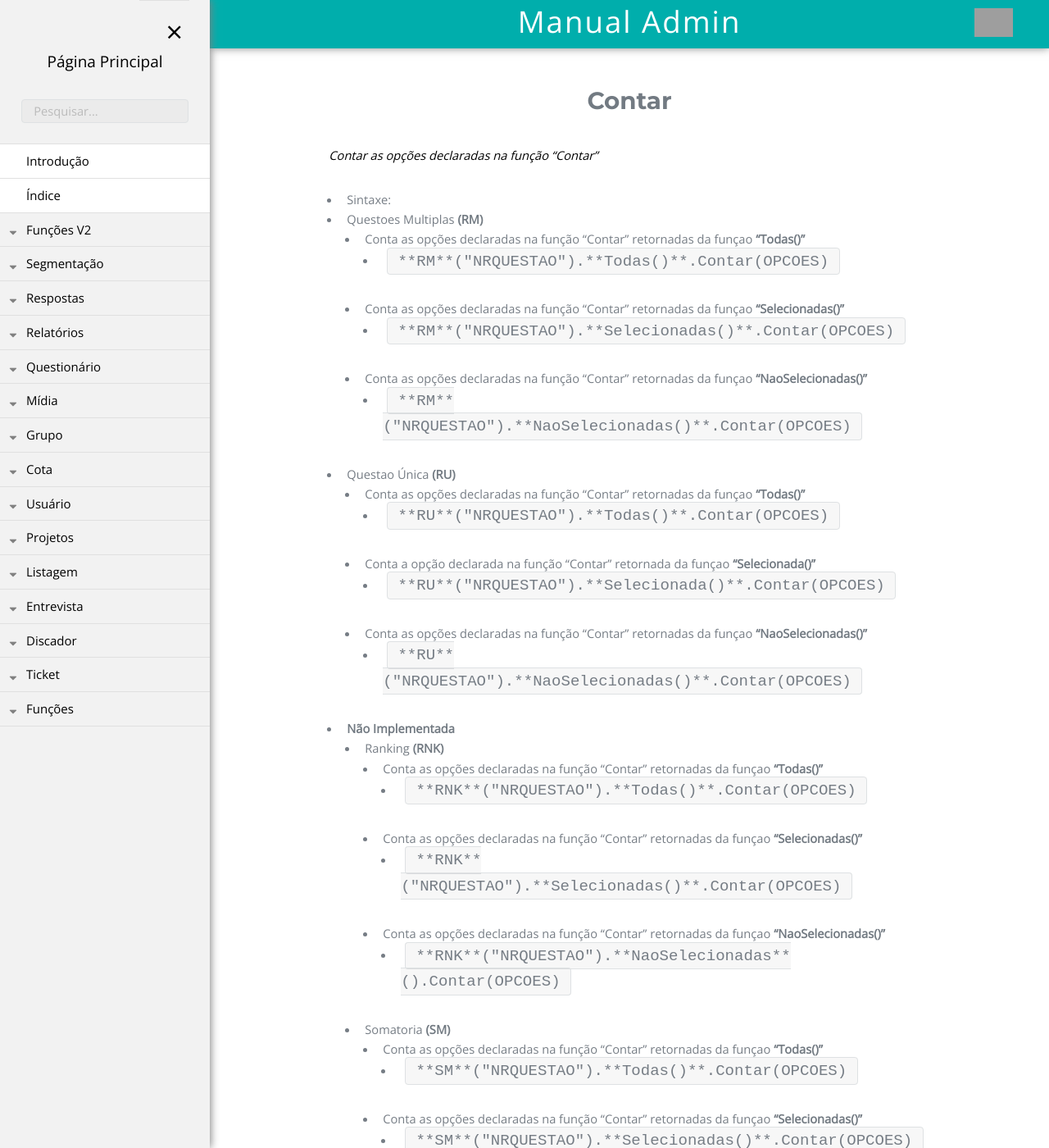
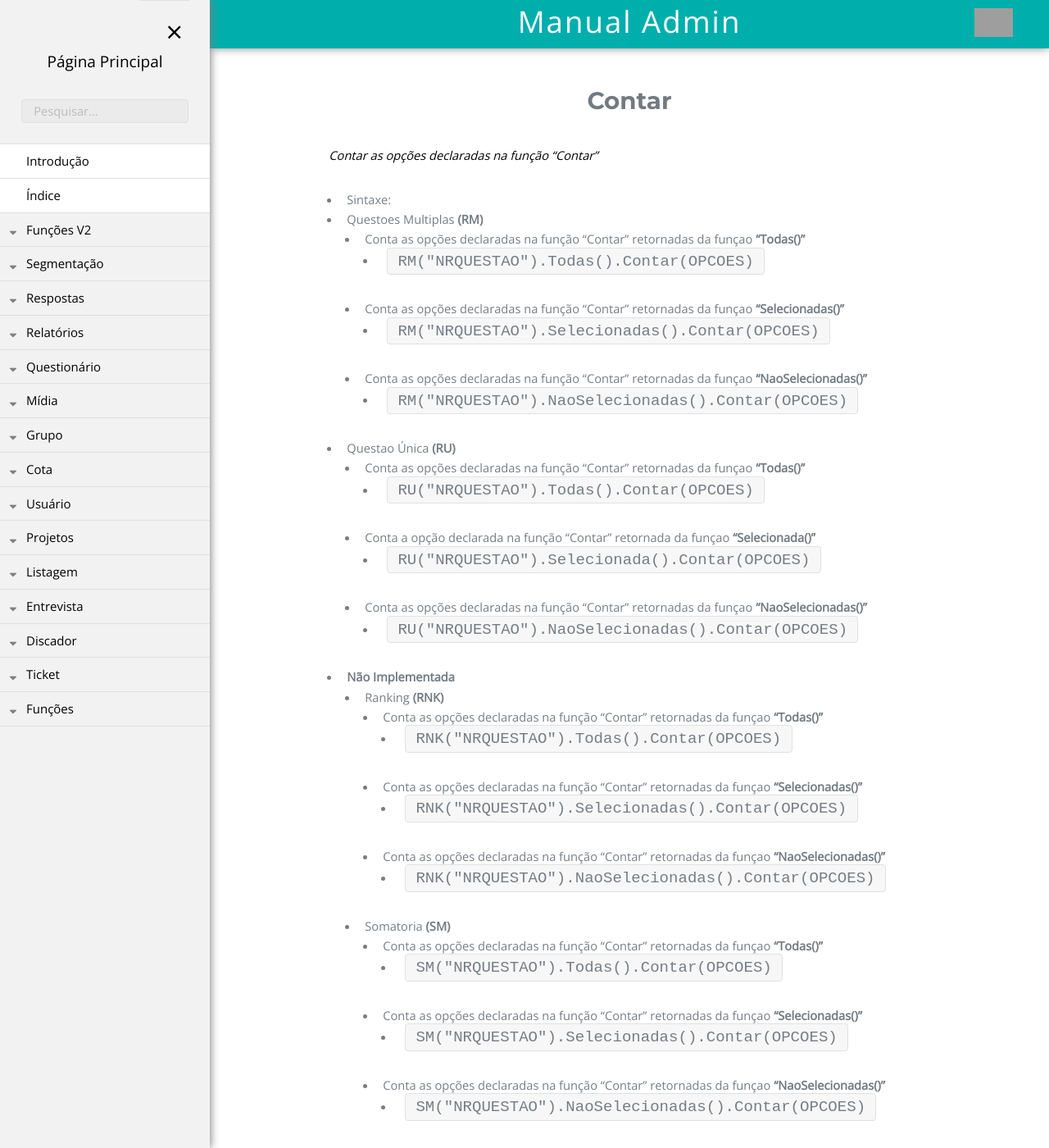
Before and after one commit to rogerio-figueiredo-hsr/hsrtechonline.github.io, a Jekyll site: the page built from _posts/2019-04-01-contar.md, in a window 1280 px wide and 1400 px high. Shown: the whole window at 82% size. Built offline with Jekyll 4.4.1, drawn with Linux system fonts in a browser that asks for light colours; some of the changed text lies outside the part shown; grey boxes are pictures that could not be loaded.

Commit message:
Correção de formatação

```diff
--- a/_posts/2019-04-01-contar.md
+++ b/_posts/2019-04-01-contar.md
@@ -12,40 +12,40 @@ pasta: "funcoesv2"
 - Sintaxe:
 - Questoes Multiplas **(RM)**
   - Conta as opções declaradas na função "Contar" retornadas da funçao **"Todas()"**
-    - `**RM**("NRQUESTAO").**Todas()**.Contar(OPCOES)`
+    - `RM("NRQUESTAO").Todas().Contar(OPCOES)`
   - Conta as opções declaradas na função "Contar" retornadas da funçao **"Selecionadas()"**
-    - `**RM**("NRQUESTAO").**Selecionadas()**.Contar(OPCOES)`
+    - `RM("NRQUESTAO").Selecionadas().Contar(OPCOES)`
   - Conta as opções declaradas na função "Contar" retornadas da funçao **"NaoSelecionadas()"**
-    - `**RM**("NRQUESTAO").**NaoSelecionadas()**.Contar(OPCOES)`
+    - `RM("NRQUESTAO").NaoSelecionadas().Contar(OPCOES)`
 - Questao Única **(RU)**
     - Conta as opções declaradas na função "Contar" retornadas da funçao **"Todas()"**
-      - `**RU**("NRQUESTAO").**Todas()**.Contar(OPCOES)`
+      - `RU("NRQUESTAO").Todas().Contar(OPCOES)`
     - Conta a opção declarada na função "Contar" retornada da funçao **"Selecionada()"**
-      - `**RU**("NRQUESTAO").**Selecionada()**.Contar(OPCOES)`
+      - `RU("NRQUESTAO").Selecionada().Contar(OPCOES)`
     - Conta as opções declaradas na função "Contar" retornadas da funçao **"NaoSelecionadas()"**
-      - `**RU**("NRQUESTAO").**NaoSelecionadas()**.Contar(OPCOES)`
+      - `RU("NRQUESTAO").NaoSelecionadas().Contar(OPCOES)`
 - **Não Implementada**
   - Ranking **(RNK)**
     - Conta as opções declaradas na função "Contar" retornadas da funçao **"Todas()"**
-      - `**RNK**("NRQUESTAO").**Todas()**.Contar(OPCOES)`
+      - `RNK("NRQUESTAO").Todas().Contar(OPCOES)`
     - Conta as opções declaradas na função "Contar" retornadas da funçao **"Selecionadas()"**
-      - `**RNK**("NRQUESTAO").**Selecionadas()**.Contar(OPCOES)`
+      - `RNK("NRQUESTAO").Selecionadas().Contar(OPCOES)`
     - Conta as opções declaradas na função "Contar" retornadas da funçao **"NaoSelecionadas()"**
-      - `**RNK**("NRQUESTAO").**NaoSelecionadas**().Contar(OPCOES)`
+      - `RNK("NRQUESTAO").NaoSelecionadas().Contar(OPCOES)`
   - Somatoria **(SM)**
     - Conta as opções declaradas na função "Contar" retornadas da funçao **"Todas()"**
-      - `**SM**("NRQUESTAO").**Todas()**.Contar(OPCOES)`
+      - `SM("NRQUESTAO").Todas().Contar(OPCOES)`
     - Conta as opções declaradas na função "Contar" retornadas da funçao **"Selecionadas()"**
-      - `**SM**("NRQUESTAO").**Selecionadas()**.Contar(OPCOES)`
+      - `SM("NRQUESTAO").Selecionadas().Contar(OPCOES)`
     - Conta as opções declaradas na função "Contar" retornadas da funçao **"NaoSelecionadas()"**
-      - `**SM**("NRQUESTAO").**NaoSelecionadas()**.Contar(OPCOES)`
+      - `SM("NRQUESTAO").NaoSelecionadas().Contar(OPCOES)`
 
 - Parâmetros:
   - NRQUESTAO: Código da Questão (Texto entre aspas duplas) ou variável (sem aspas)
   - OPCOES: Códigos da opções numéricos entre colchetes
 - Exemplo 1:
-  - `**RM**("Q1").Todas().Contar([1])`
-  - `**RU**("Q1").Todas().Contar([1])`
+  - `RM("Q1").Todas().Contar([1])`
+  - `RU("Q1").Todas().Contar([1])`
 - Exemplo 2:
     - <pre>
       <code>var opcoes = (pode ser o retorno de uma função ou estático)
```
